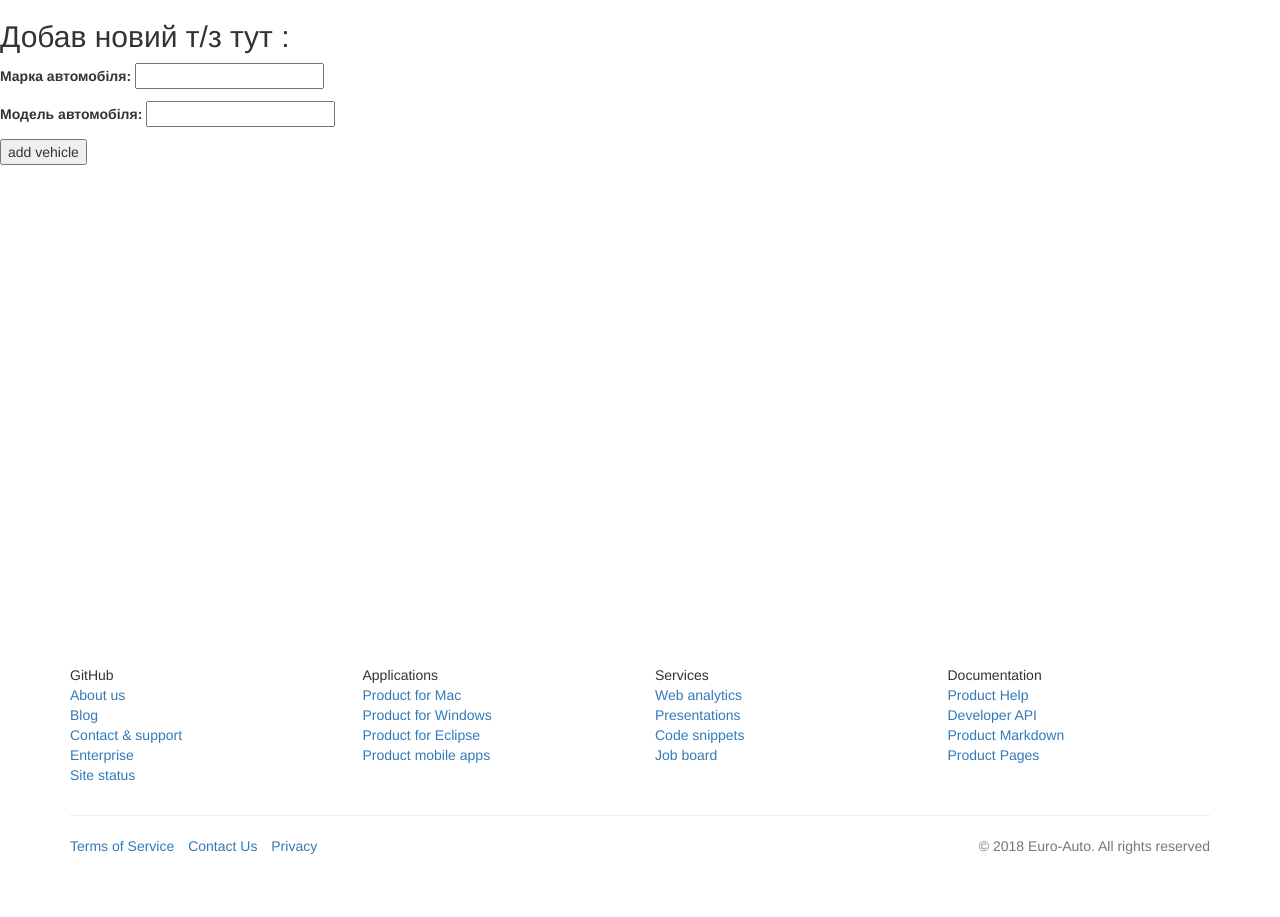
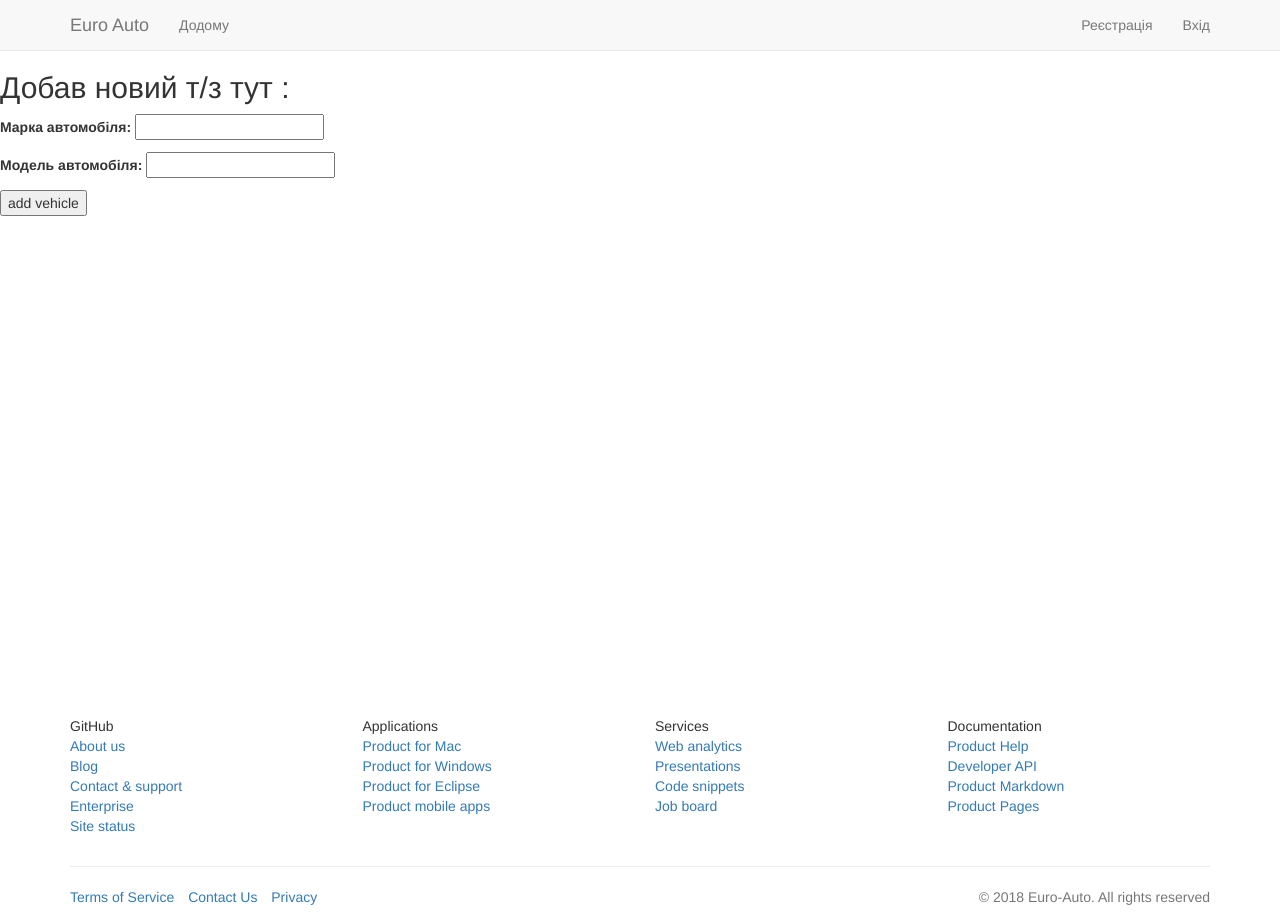
Before and after one commit to rudiq4/first_project, a Django app: page /new_vehicle/ in a window 1280 px wide. Before the commit the page ends 854 px from the top, so only its background shows below. Run offline with Django 3.2, Linux system fonts and the light colour scheme; some libraries are stand-ins or nearby versions.

Commit message:
робоча реєстрація і інший навбар

```diff
--- /dev/null
+++ b/User/urls.py
@@ -0,0 +1,11 @@
+from django.conf.urls import url,include
+from django.contrib import admin
+from User import views
+
+
+
+urlpatterns = [
+    url(r'^register/$', views.RegisterFormView.as_view()),
+    url(r'^login/$', views.LoginFormView.as_view()),
+    url(r'^logout/$', views.LogoutView.as_view()),
+]
--- a/first_project/urls.py
+++ b/first_project/urls.py
@@ -22,6 +22,7 @@ urlpatterns = [
     url(r'^admin/', admin.site.urls),
     url(r'^', include('Auto.urls')),
     url(r'^', include('Post.urls')),
+    url(r'^', include('User.urls')),
 ] \
               + static(settings.STATIC_URL, document_root=settings.STATIC_ROOT) \
               + static(settings.MEDIA_URL, document_root=settings.MEDIA_ROOT)
--- a/templates/navbar.html
+++ b/templates/navbar.html
@@ -1,10 +1,40 @@
-<!DOCTYPE html>
-<html lang="en">
-<head>
-    <meta charset="UTF-8">
-    <title>Title</title>
-</head>
-<body>
+<!-- Static navbar -->
+<nav class="navbar navbar-default navbar-static-top">
+    <div class="container">
+        <div class="navbar-header">
+            <button type="button" class="navbar-toggle collapsed" data-toggle="collapse" data-target="#navbar"
+                    aria-expanded="false" aria-controls="navbar">
+                <span class="sr-only">Toggle navigation</span>
+                <span class="icon-bar"></span>
+                <span class="icon-bar"></span>
+                <span class="icon-bar"></span>
+            </button>
+            <a class="navbar-brand" href="/">Euro Auto</a>
+        </div>
+        <div id="navbar" class="navbar-collapse collapse">
+            <ul class="nav navbar-nav">
+                <li><a href="/">Додому</a></li>
+            </ul>
+            <ul class="nav navbar-nav navbar-right">
 
-</body>
-</html>
+                {% if request.user.is_authenticated %}
+                    <li>
+                        <a class="exit-button" href="http://127.0.0.1:8000/logout/">Вихід</a>
+                    </li>
+                    <li>
+                        <button type="button" class="btn btn-secondary btn-lg"
+                                disabled>{{ request.user.username }}</button>
+                    </li>
+                {% else %}
+                    <li>
+                        <a href="http://127.0.0.1:8000/register/">Реєстрація</a>
+                    </li>
+                    <li>
+                        <a href="http://127.0.0.1:8000/login"> Вхід </a>
+                    </li>
+
+                {% endif %}
+            </ul>
+        </div>
+    </div>
+</nav>
```
Also changed, not shown: User/views.py (+51 -2 lines), templates/User/login.html (added, +14 -0 lines), templates/User/register.html (added, +13 -0 lines), baza.sqlite3.
